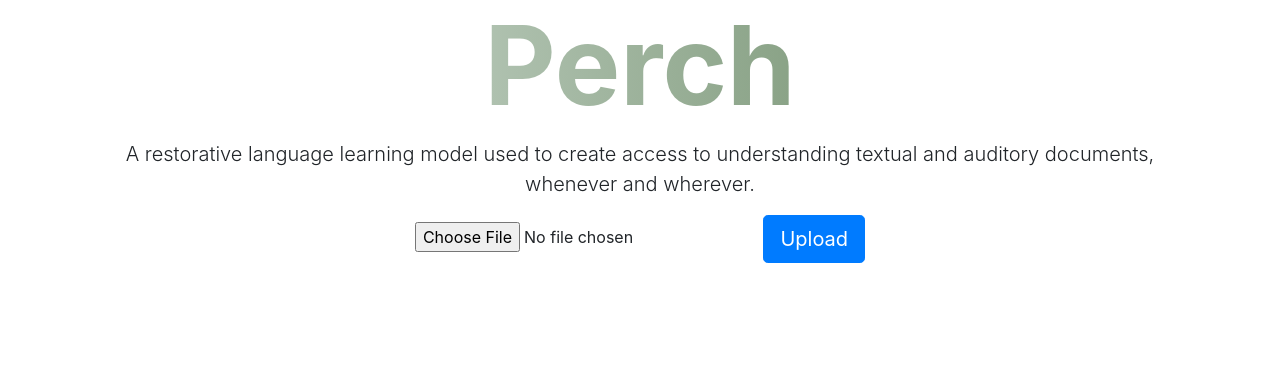
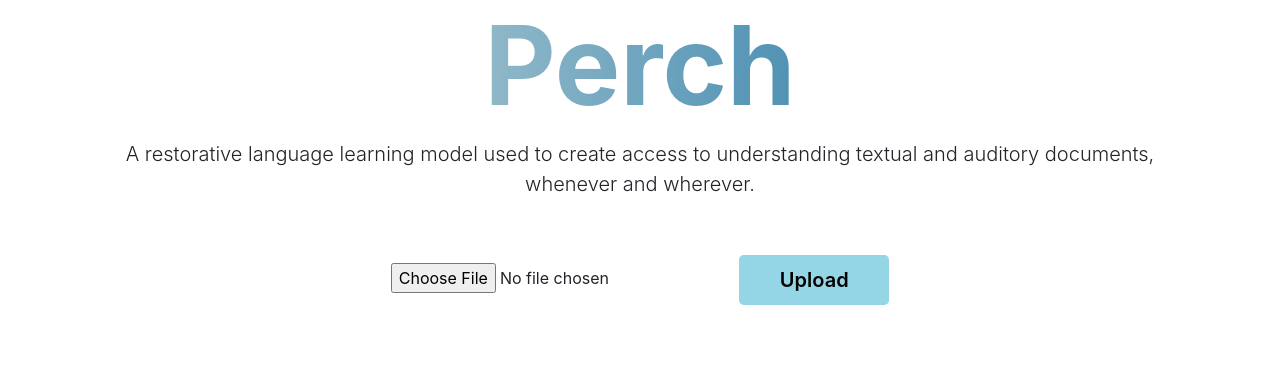
Before and after one commit to lulu-yunze/Perch-GenAIGenesis2024, a Flask app: template Perch/templates/index.html in a window 1280 px wide. Shown: the part 430-800 px from the top of the page. Run offline with Flask 3, Linux system fonts and the light colour scheme; the template is opened without the code that fills it, so the values that code supplies are empty; some libraries are stand-ins or nearby versions.

Commit message:
styled main page

```diff
--- a/Perch/templates/includes/_navbar.html
+++ b/Perch/templates/includes/_navbar.html
@@ -11,7 +11,11 @@
 
 <nav class="navbar navbar-expand-lg navbar-light bg-light fixed-top">
     <div class="container">
-        <a class="navbar-brand" href="/">{{ app_data.get('project_name', 'Project Name') }}</a>
+        <a href="/"  style="text-decoration: none">
+            <img src="https://raw.githubusercontent.com/Doodoal/Img-repo/main/Perch_2.0_Logo.png" class="navbar-brand" style="height: 60px" ></img>
+            <span style="background: rgb(2, 98, 154); font-size: 25px; -webkit-background-clip: text; background-clip: text; color: transparent; font-weight: bold;">Perch</span>
+
+        </a>
         <button class="navbar-toggler" type="button" data-toggle="collapse" data-target="#navbarResponsive" aria-controls="navbarResponsive" aria-expanded="false" aria-label="Toggle navigation">
             <span class="navbar-toggler-icon"></span>
         </button>
--- a/Perch/templates/index.html
+++ b/Perch/templates/index.html
@@ -3,11 +3,15 @@
 {% block body %}
 <center>
     <img src="https://raw.githubusercontent.com/Doodoal/Img-repo/main/Perch_2.0_Logo.png" class="card-img-top" alt="Image" style="object-fit: cover; height: 200px; width:200px">
-    <h1 class="display-4" style="background: linear-gradient(to right, rgb(222, 232, 227), rgb(91, 124, 83)); font-size: 110px; -webkit-background-clip: text; background-clip: text; color: transparent; font-weight: bold;">Perch</h1>
+    <h1 class="display-4" style="background: linear-gradient(to right, rgb(222, 232, 227), rgb(2, 98, 154)); font-size: 110px; -webkit-background-clip: text; background-clip: text; color: transparent; font-weight: bold;">Perch</h1>
     <p class="lead">A restorative language learning model used to create access to understanding textual and auditory documents, whenever and wherever.</p>
+    <div style="height: 40px"></div>
     <form action="/success" method="post" enctype="multipart/form-data">
-        <input type="file" name="file" />
-        <input type="submit" value="Upload" class="btn btn-primary btn-lg transition-link">
+        <input type="file" name="file"  />
+        <input type="submit" value="Upload"
+        class="btn btn-primary btn-lg transition-link"
+        style="background:#94D6E6; padding: 10px; width: 150px; color:black; border: none; font-weight: 600;"
+        >
     </form>
 </center>
 
```
